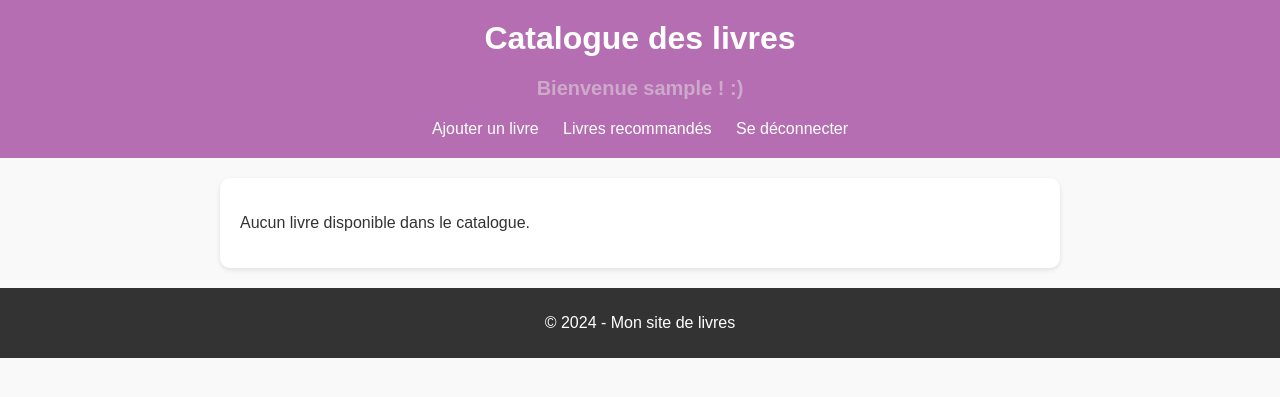
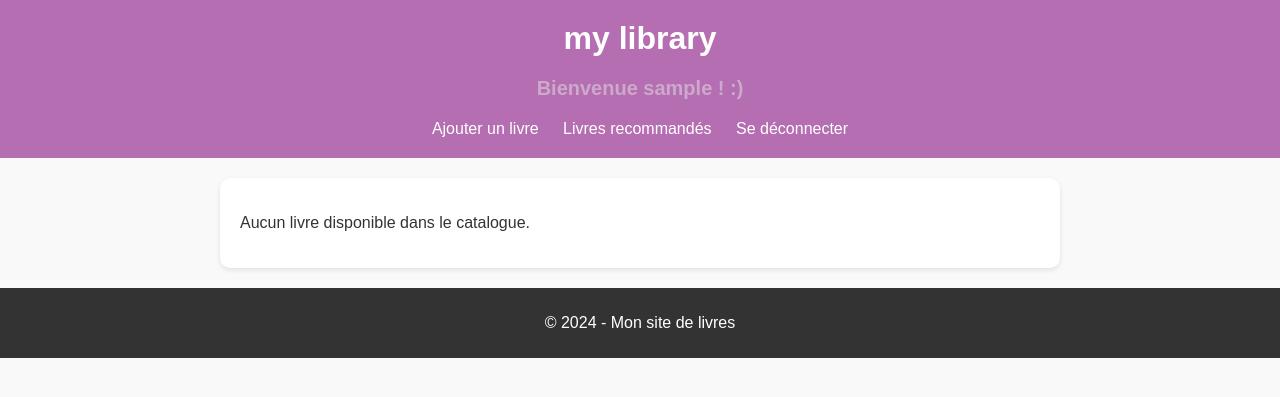
Before and after one commit to blfmelissa/my-library, a Django app: page /catalogue/ in a window 1280 px wide. Shown: the top 397 px of the page. Run offline with Django 3.2, Linux system fonts and the light colour scheme; the visitor is signed in with stand-in values (Sample User, id 1); data that the repository does not hold is empty.

Commit message:
Update catalogue.html

```diff
--- a/books/templates/books/catalogue.html
+++ b/books/templates/books/catalogue.html
@@ -124,7 +124,7 @@
 </head>
 <body>
     <header>
-        <h1>Catalogue des livres</h1>
+        <h1>my library</h1>
         <p id="bjr_nom">Bienvenue {{ user.username }} ! :)</p>
         <nav>
             <a href="{% url 'add_book' %}">Ajouter un livre</a>
```
